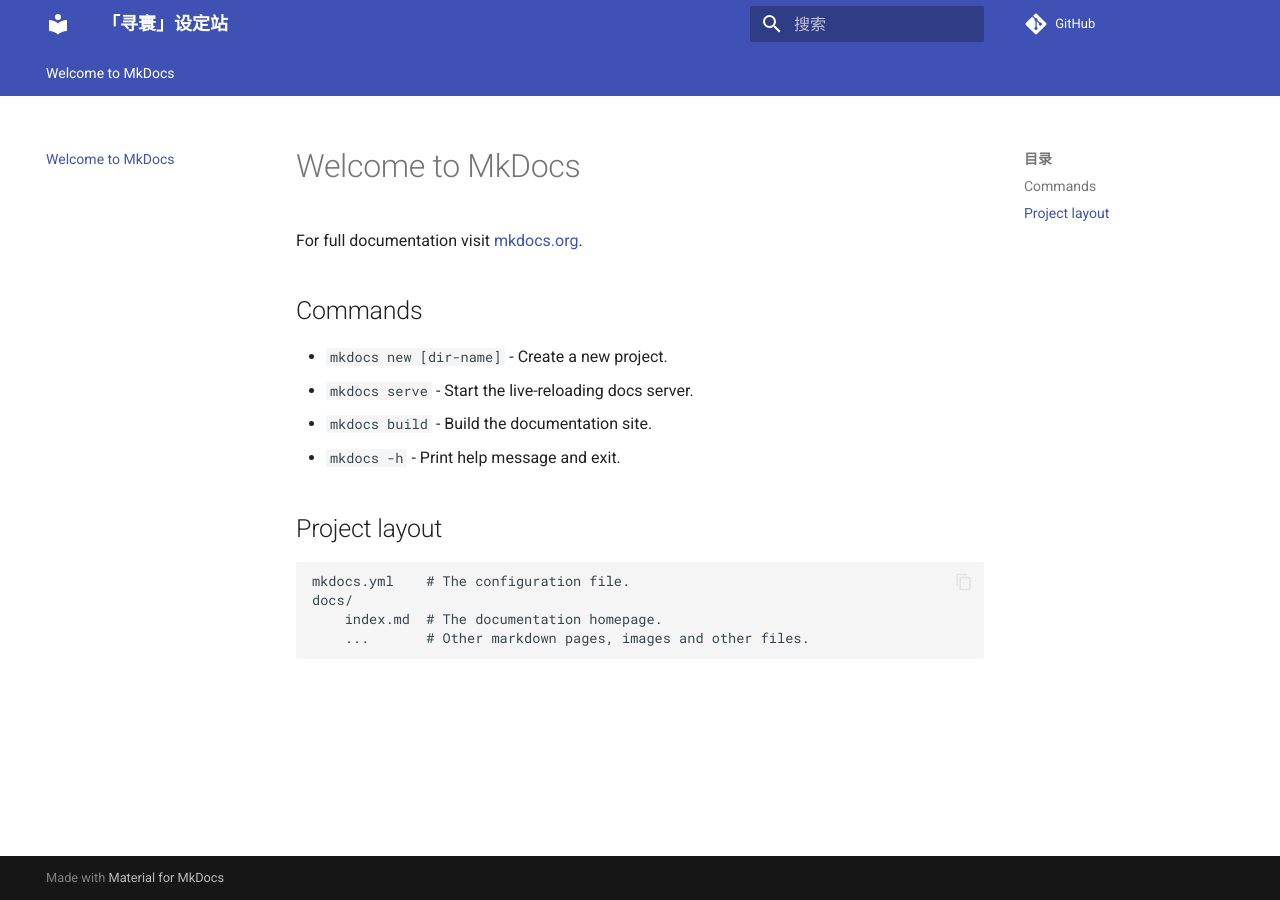
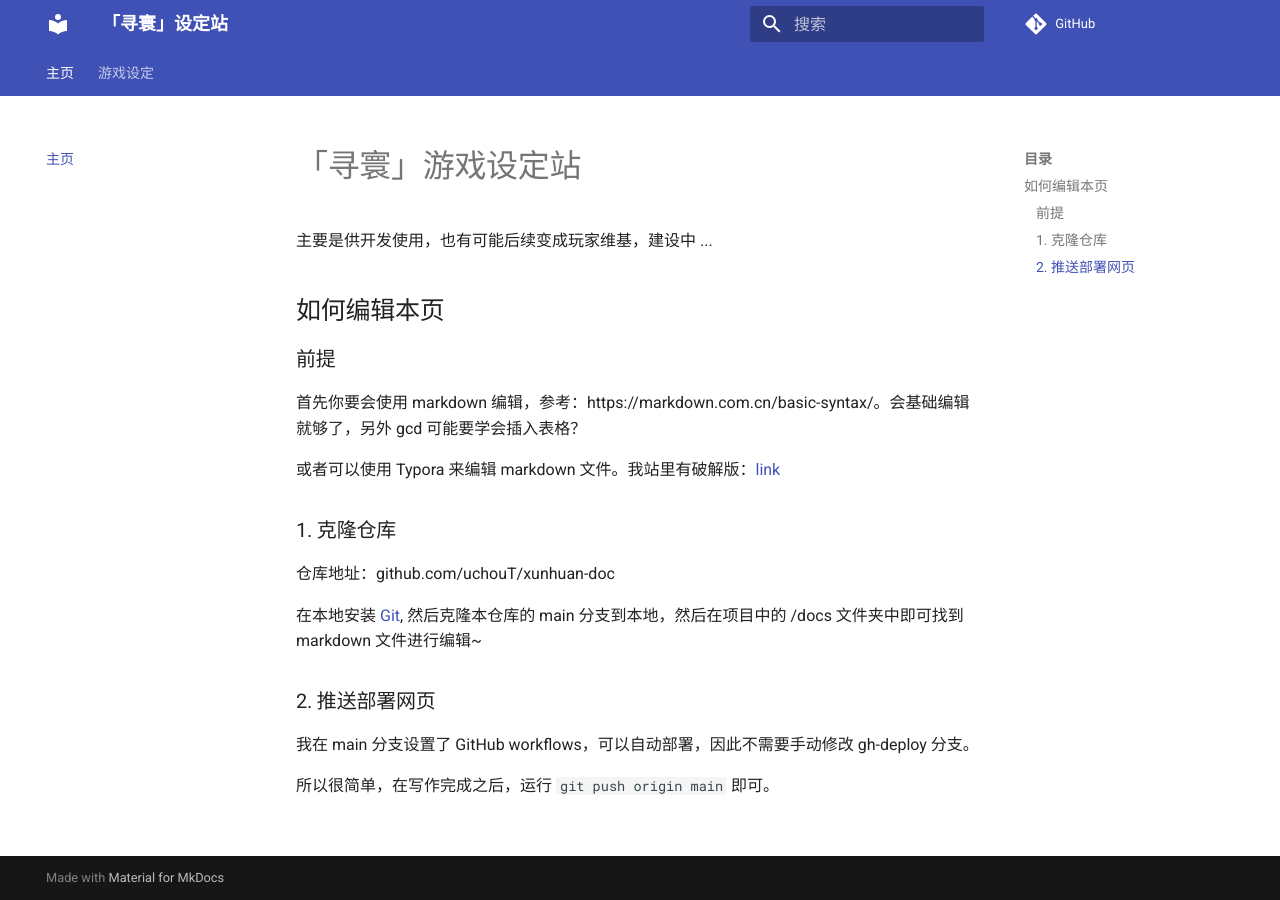
Before and after one commit to uchouT/xunhuan-doc, an MkDocs documentation site: the page built from docs/index.md, in a window 1280 px wide. Built offline with MkDocs 1.6.1 and Material for MkDocs 9.7.7, drawn with Linux system fonts in a browser that asks for light colours; comment, search, counter and statistics services are not loaded.

Commit message:
随便写写

```diff
--- a/docs/index.md
+++ b/docs/index.md
@@ -1,17 +1,23 @@
-# Welcome to MkDocs
+# 「寻寰」游戏设定站
 
-For full documentation visit [mkdocs.org](https://www.mkdocs.org).
+主要是供开发使用，也有可能后续变成玩家维基，建设中 ...
 
-## Commands
+## 如何编辑本页
 
-* `mkdocs new [dir-name]` - Create a new project.
-* `mkdocs serve` - Start the live-reloading docs server.
-* `mkdocs build` - Build the documentation site.
-* `mkdocs -h` - Print help message and exit.
+### 前提
 
-## Project layout
+首先你要会使用 markdown 编辑，参考：https://markdown.com.cn/basic-syntax/。会基础编辑就够了，另外 gcd 可能要学会插入表格？
 
-    mkdocs.yml    # The configuration file.
-    docs/
-        index.md  # The documentation homepage.
-        ...       # Other markdown pages, images and other files.
+或者可以使用 Typora 来编辑 markdown 文件。我站里有破解版：[link](https://drive.uchout.moe/d/App/typora_64bit_v1.9.5_setup.rar)
+
+### 1. 克隆仓库
+
+仓库地址：github.com/uchouT/xunhuan-doc
+
+在本地安装 [Git](https://git-scm.com/downloads), 然后克隆本仓库的 main 分支到本地，然后在项目中的 /docs 文件夹中即可找到 markdown 文件进行编辑~
+
+### 2. 推送部署网页
+
+我在 main 分支设置了 GitHub workflows，可以自动部署，因此不需要手动修改 gh-deploy 分支。
+
+所以很简单，在写作完成之后，运行 `git push origin main` 即可。
--- a/mkdocs.yml
+++ b/mkdocs.yml
@@ -9,3 +9,9 @@ theme:
     - content.code.copy
 repo_url: https://github.com/uchouT/xunhuan-doc
 edit_uri: edit/main/docs/
+
+nav:
+  - 主页: index.md
+  - 游戏设定:
+      - 世界观: game/lore.md
+      - 角色介绍: game/characters.md
```
Also changed, not shown: docs/game/lore.md (added, +1 -0 lines).
